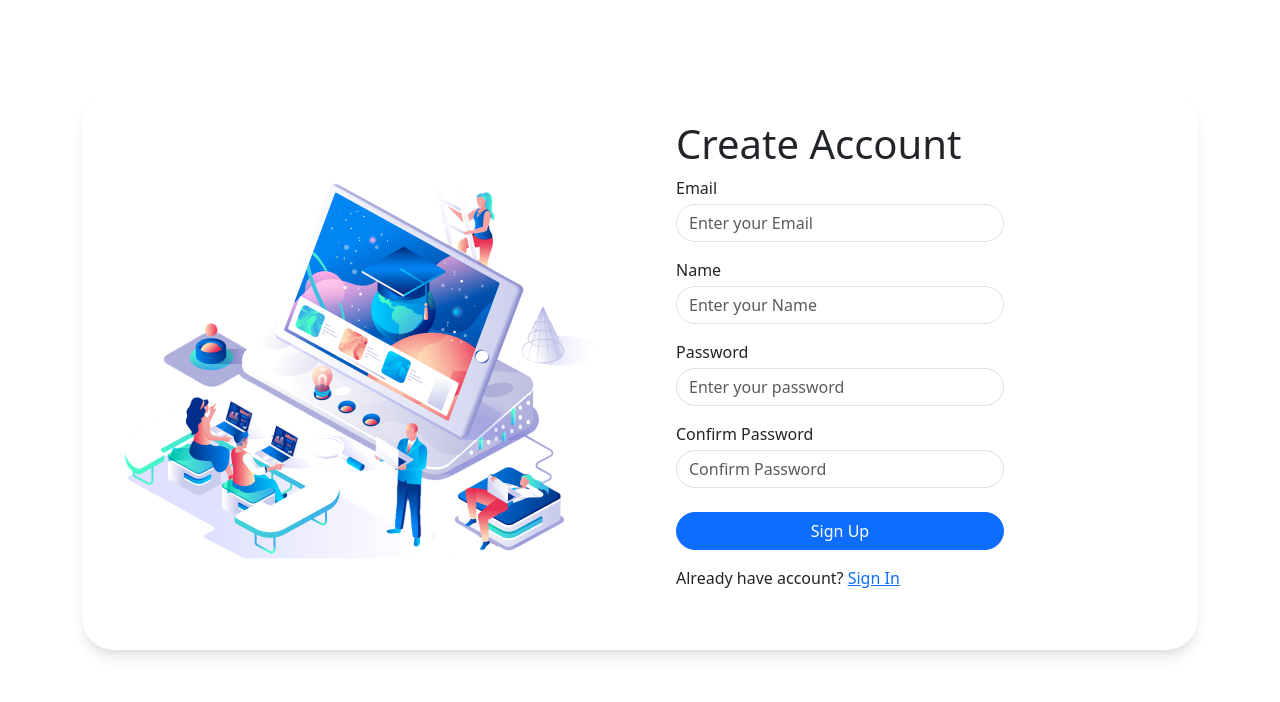
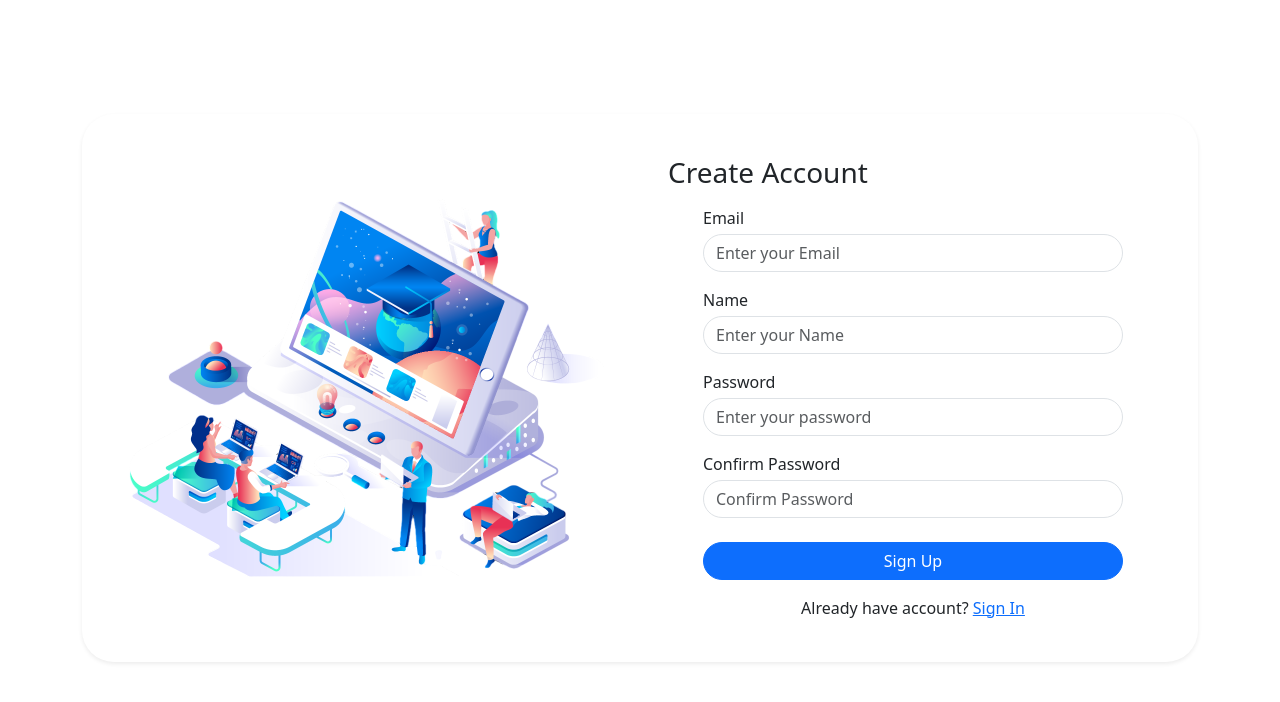
Before and after one commit to CMMakara/vueE-commerce, a Vue app: page /register in a window 1280 px wide. Shown: the top 702 px of the page. Built offline with nearby package versions, Linux system fonts and the light colour scheme.

Commit message:
validation more

```diff
--- a/src/stores/auth.js
+++ b/src/stores/auth.js
@@ -47,7 +47,6 @@ export const UseAuthStore = defineStore("auth", () => {
          token.value = null;
          user.value = null;
          localStorage.removeItem('token');
-         console.log(res);
       }
    }
 
--- a/src/views/auth/LoginView.vue
+++ b/src/views/auth/LoginView.vue
@@ -1,41 +1,85 @@
 <template>
+  <div class="container-fluid py-4 py-md-5">
     <div class="container">
-      <div class="login rounded-5">
-         <div class="row d-flex justify-content-between">
-            <div class="col-sm-12 col-md-6">
-               <img src="../../../src/assets/image/login-image.png" alt="" width="500px">
+      <div class="bg-white rounded-5 shadow-sm overflow-hidden">
+        <div class="row g-0 align-items-center">
+
+          <!-- Image -->
+          <div class="col-12 col-md-6 p-3 p-md-4 p-lg-5 text-center">
+            <img
+              src="../../../src/assets/image/login-image.png"
+              alt="Login"
+              class="img-fluid"
+              style="max-width: 520px;"
+            />
           </div>
-            <div class="col-sm-12 col-md-6">
-               <div class="mt-2 ms-4">
-                  <h1>Login Account</h1>
-                  <p>Please login your account</p>
-                  <form @submit.prevent="handleLogin">
-                     <div class="col-md-8">
-                        <label for="" class="mb-2">Email</label>
-                        <input type="text" class="form-control" placeholder="Enter your Email" v-model="email">
-                        <p v-if="error.email" class="text-danger small mt-1">{{ error.email }}</p>
+
+          <!-- Form -->
+          <div class="col-12 col-md-6 p-3 p-md-4 p-lg-5">
+            <div class="mx-auto" style="max-width: 420px;">
+              <h1 class="h3 mb-1">Login Account</h1>
+              <p class="text-muted mb-4">Please login your account</p>
+
+              <form @submit.prevent="handleLogin" class="row g-3">
+                <!-- Email -->
+                <div class="col-12">
+                  <label class="form-label mb-1">Email</label>
+                  <input
+                    type="email"
+                    class="form-control"
+                    placeholder="Enter your Email"
+                    v-model="email"
+                  />
+                  <p v-if="error.email" class="text-danger small mt-1">
+                    {{ error.email }}
+                  </p>
                 </div>
-                     <div class="col-md-8 mt-3">
-                        <label for="" class="mb-2">Password</label>
-                        <input type="text" class="form-control" placeholder="Enter your password" v-model="password">
-                        <p v-if="error.password" class="text-danger small mt-1">{{ error.password }}</p>
+
+                <!-- Password -->
+                <div class="col-12">
+                  <label class="form-label mb-1">Password</label>
+                  <input
+                    type="password"
+                    class="form-control"
+                    placeholder="Enter your password"
+                    v-model="password"
+                  />
+                  <p v-if="error.password" class="text-danger small mt-1">
+                    {{ error.password }}
+                  </p>
                 </div>
-                     <div class="col-md-8 mt-2 d-flex align-items-center">
-                        <div class="d-flex align-items-center justify-content-between">
-                           <input type="checkbox">
-                           <p class="mt-3 px-2">remember me</p>
-                           <div class="forget">
-                              <router-link to="">Forget Password?</router-link>
+
+                <!-- Remember + Forget -->
+                <div class="col-12">
+                  <div class="d-flex flex-column flex-sm-row justify-content-between align-items-sm-center gap-2">
+                    <div class="form-check m-0">
+                      <input class="form-check-input" type="checkbox" id="remember" />
+                      <label class="form-check-label" for="remember">Remember me</label>
+                    </div>
+                    <router-link to="" class="small text-decoration-none">
+                      Forget Password?
+                    </router-link>
                   </div>
                 </div>
+
+                <!-- Button -->
+                <div class="col-12">
+                  <button type="submit" class="btn btn-primary w-100">
+                    Login
+                  </button>
                 </div>
-                     <div class="col-md-8">
-                        <button type="submit" class="btn btn-primary w-100">Login</button>
-                     </div>
-                     <div class="col-md-8 mt-3">
-                        <p>Don't have account? <router-link to="/register">Sign Up</router-link></p>
+
+                <!-- Sign up -->
+                <div class="col-12">
+                  <p class="mb-0">
+                    Don't have account?
+                    <router-link to="/register" class="text-decoration-none">
+                      Sign Up
+                    </router-link>
+                  </p>
                 </div>
               </form>
+            </div>
           </div>
 
         </div>
--- a/src/views/auth/RegisterView.vue
+++ b/src/views/auth/RegisterView.vue
@@ -1,54 +1,90 @@
 <template>
-   <div class="container">
-      <div class="register rounded-5">
-         <div class="row d-flex justify-content-between">
-            <div class="col-sm-12 col-md-6">
-               <img src="../../../src/assets/image/logo_register.png" alt="" width="500px" />
+  <div class="container py-4">
+    <div class="register rounded-5 shadow-sm p-3 p-md-4">
+      <div class="row g-4 align-items-center">
+
+        <!-- Left: Image -->
+        <div class="col-12 col-md-6 text-center">
+          <img
+            src="../../../src/assets/image/logo_register.png"
+            alt="Register"
+            class="img-fluid"
+            style="max-width: 500px;"
+          />
         </div>
-            <div class="col-sm-12 col-md-6">
-               <div class="ms-4">
-                  <h1>Create Account</h1>
-                  <form @submit.prevent="handleregister">
-                     <div class="col-md-8">
-                        <label for="" class="mb-1">Email</label>
-                        <input type="text" class="form-control" placeholder="Enter your Email" v-model="form.email" />
-                        <p v-if="error.email" class="text-danger small">{{ error.email }}</p>
+
+        <!-- Right: Form -->
+        <div class="col-12 col-md-6">
+          <div class="px-0 px-md-3">
+            <h1 class="h3 mb-3 text-center text-md-start">Create Account</h1>
+
+            <form @submit.prevent="handleregister" class="mx-auto" style="max-width: 420px;">
+              <!-- Email -->
+              <div class="mb-3">
+                <label class="form-label mb-1">Email</label>
+                <input
+                  type="email"
+                  class="form-control"
+                  placeholder="Enter your Email"
+                  v-model="form.email"
+                />
+                <p v-if="error.email" class="text-danger small mb-0 mt-1">{{ error.email }}</p>
               </div>
-                     <div class="col-md-8 mt-3">
-                        <label for="" class="mb-1">Name</label>
-                        <input type="text" class="form-control" placeholder="Enter your Name" v-model="form.name" />
-                        <p v-if="error.name" class="text-danger small">{{ error.name }}</p>
+
+              <!-- Name -->
+              <div class="mb-3">
+                <label class="form-label mb-1">Name</label>
+                <input
+                  type="text"
+                  class="form-control"
+                  placeholder="Enter your Name"
+                  v-model="form.name"
+                />
+                <p v-if="error.name" class="text-danger small mb-0 mt-1">{{ error.name }}</p>
               </div>
-                     <div class="col-md-8 mt-3">
-                        <label for="" class="mb-1">Password</label>
-                        <input type="text" class="form-control" placeholder="Enter your password"
-                           v-model="form.password" />
-                        <p v-if="error.password" class="text-danger small">{{ error.password }}</p>
+
+              <!-- Password -->
+              <div class="mb-3">
+                <label class="form-label mb-1">Password</label>
+                <input
+                  type="password"
+                  class="form-control"
+                  placeholder="Enter your password"
+                  v-model="form.password"
+                />
+                <p v-if="error.password" class="text-danger small mb-0 mt-1">{{ error.password }}</p>
               </div>
-                     <div class="col-md-8 mt-3">
-                        <label for="" class="mb-1">Confirm Password</label>
-                        <input type="text" class="form-control" placeholder="Confirm Password"
-                           v-model="form.password_confirmation" />
-                        <p v-if="error.password_confirmation" class="text-danger small">{{ error.password_confirmation
-                           }}</p>
+
+              <!-- Confirm Password -->
+              <div class="mb-4">
+                <label class="form-label mb-1">Confirm Password</label>
+                <input
+                  type="password"
+                  class="form-control"
+                  placeholder="Confirm Password"
+                  v-model="form.password_confirmation"
+                />
+                <p v-if="error.password_confirmation" class="text-danger small mb-0 mt-1">
+                  {{ error.password_confirmation }}
+                </p>
               </div>
-                     <div class="col-md-8 mt-4">
-                        <button type="submit" :disabled="isLoading" class="btn btn-primary w-100">
-                           <div v-if="isLoading" class="spinner-border text-light" role="status">
-                              <span class="visually-hidden">Loading...</span>
-                           </div>
-                           <div v-else>Sign Up</div>
+
+              <!-- Button -->
+              <button type="submit" :disabled="isloading" class="btn btn-primary w-100">
+                <span v-if="isloading" class="spinner-border spinner-border-sm text-light me-2" role="status"></span>
+                <span>{{ isloading ? "Loading..." : "Sign Up" }}</span>
               </button>
-                     </div>
-                     <div class="col-md-8 mt-3">
-                        <p>
+
+              <!-- Link -->
+              <p class="mt-3 mb-0 text-center">
                 Already have account?
                 <router-link to="/login">Sign In</router-link>
               </p>
-                     </div>
             </form>
+
           </div>
         </div>
+
       </div>
     </div>
   </div>
@@ -57,7 +93,7 @@
 <script setup>
 import { UseAuthStore } from "@/stores/auth";
 import { notify } from "@/util/toast";
-import { isEmail, required, validation } from "@/util/validation";
+import { isEmail, isPassword, minlength, required, validation } from "@/util/validation";
 import { reactive, ref } from "vue";
 
 const auth = UseAuthStore();
@@ -74,16 +110,23 @@ const error = reactive({
    password: "",
    password_confirmation: "",
 })
-let isloading = ref(false)
+let isloading = ref(false);
 
 function validate() {
    error.email = validation(form.email, [
       (v) => required(v, 'Email is required'),
       (v) => isEmail(v, 'Email is wrong format')
    ])
+   error.password = validation(form.password ,[
+      (v) => required(v , 'Email is required'),
+      (v) => isPassword(v, 'Password must contain uppercase, lowercase, number and special character'),
+      (v) => minlength(v, 8, "Content must be at least 8 characters")
+   ])
    error.name = required(form.name, "Name is required")
-   error.password = required(form.password, "Password is required");
-   error.password_confirmation = required(form.password_confirmation, "Confirm Password is required");
+   error.password_confirmation = validation(form.password_confirmation, [
+    (v) => required(v, 'Confirm Password is required'),
+    (v) => v === form.password ? '' : 'Password confirmation does not match',
+  ]);
    return !error.email && !error.name && !error.password && !error.password_confirmation;
 }
 
```
Also changed, not shown: src/components/layout/navbar.vue (+7 -1 lines), src/util/validation.js (+13 -0 lines). Lines whose indentation alone changed are shown as unchanged.
